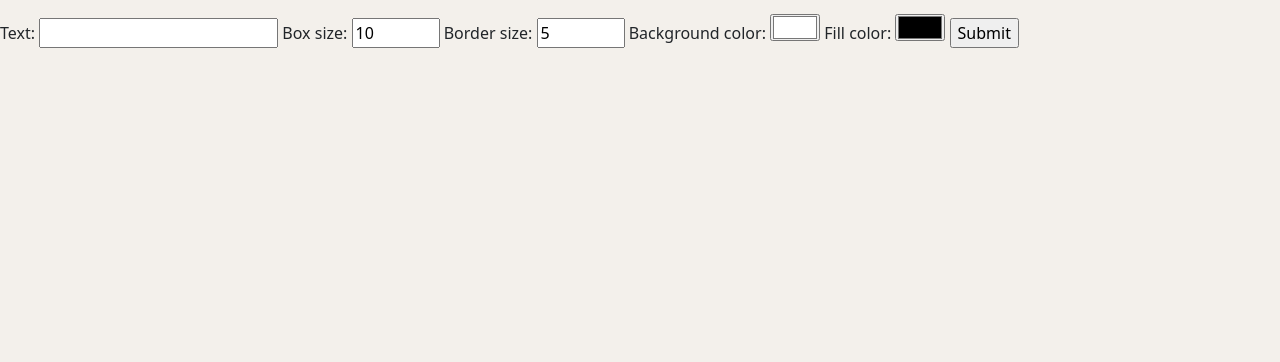
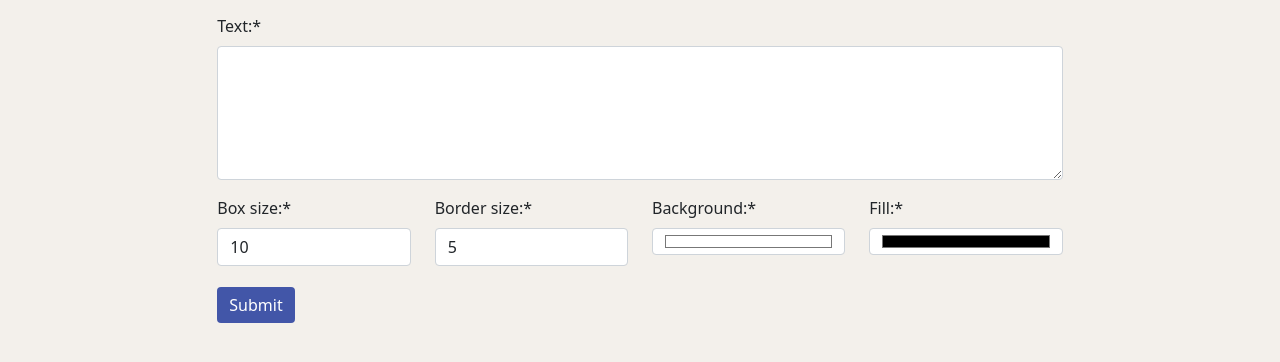
Before and after one commit to andrii-shchur/qr_generator, a Django app: page / in a window 1280 px wide. Shown: the part 56-418 px from the top of the page. Run offline with Django 4.2, Linux system fonts and the light colour scheme; some libraries are stand-ins or nearby versions.

Commit message:
added styled submit form on main page

```diff
--- a/backend/forms.py
+++ b/backend/forms.py
@@ -1,15 +1,16 @@
 from django import forms
 from django.contrib.auth.forms import UserCreationForm, AuthenticationForm
 from django.contrib.auth.models import User
+from crispy_forms.helper import FormHelper
 
 
 class SubmitForm(forms.Form):
-    text = forms.CharField(label='Text:', max_length=2048)
+    text = forms.CharField(label='Text:', widget=forms.Textarea(attrs={'rows': 5, 'cols': 20, 'data-length': 2048}))
     box_size = forms.IntegerField(label='Box size:', min_value=1, max_value=50, initial=10)
     border = forms.IntegerField(label='Border size:', min_value=0, max_value=10, initial=5)
-    back_color = forms.CharField(label='Background color:', widget=forms.TextInput(attrs={'type': 'color'}),
+    back_color = forms.CharField(label='Background:', widget=forms.TextInput(attrs={'type': 'color'}),
                                  initial="#ffffff")
-    fill_color = forms.CharField(label='Fill color:', widget=forms.TextInput(attrs={'type': 'color'}),
+    fill_color = forms.CharField(label='Fill:', widget=forms.TextInput(attrs={'type': 'color'}),
                                  initial="#000000")
 
 
--- /dev/null
+++ b/backend/static/css/index.css
@@ -0,0 +1,3 @@
+#submitButton {
+    margin-top: 5px !important;
+}
--- a/backend/templates/backend/base.html
+++ b/backend/templates/backend/base.html
@@ -5,6 +5,7 @@
     <meta name="viewport" content="width=device-width, initial-scale=1">
     {% load static %}
     <link href="{% static 'css/base.css' %}" rel="stylesheet">
+    <link href={% static 'css/index.css' %} rel="stylesheet">
     <link href="https://cdn.jsdelivr.net/npm/bootstrap@5.1.3/dist/css/bootstrap.min.css" rel="stylesheet" integrity="sha384-1BmE4kWBq78iYhFldvKuhfTAU6auU8tT94WrHftjDbrCEXSU1oBoqyl2QvZ6jIW3" crossorigin="anonymous">
     <link href="https://cdn.jsdelivr.net/npm/bootstrap-icons@1.8.0/font/bootstrap-icons.css" rel="stylesheet">
     <script src="https://cdn.jsdelivr.net/npm/bootstrap@5.1.3/dist/js/bootstrap.bundle.min.js" integrity="sha384-ka7Sk0Gln4gmtz2MlQnikT1wXgYsOg+OMhuP+IlRH9sENBO0LRn5q+8nbTov4+1p" crossorigin="anonymous"></script>
@@ -12,7 +13,7 @@
 </head>
 <body>
 <header>
-    <nav class="navbar navbar-expand-sm navbar-dark fixed-top" style="background-color: #4256a8;">
+    <nav class="navbar navbar-expand-lg navbar-dark fixed-top" style="background-color: #4256a8;">
         <a class="navbar-brand" href="../">
             <span id="firstLogoPart">QR</span><span id="secLogoPart">Generator</span>
         </a>
--- a/backend/templates/backend/index.html
+++ b/backend/templates/backend/index.html
@@ -1,9 +1,36 @@
 {% extends 'backend/base.html' %}
+{% load crispy_forms_filters %}
 
 {% block content %}
-    <form action="submit/" method="post">
+    <form action="submit/" method="post" id="submitForm">
         {% csrf_token %}
-        {{ form }}
-        <input type="submit" value="Submit">
+        <div class="row">
+            <div class="col-lg-8 offset-lg-2 col-10 offset-1">
+                <div class="row">
+                    <div class="col">
+                        {{ form.text|as_crispy_field }}
+                    </div>
+                </div>
+                <div class="row">
+                    <div class="col-md-3">
+                        {{ form.box_size|as_crispy_field }}
+                    </div>
+                    <div class="col-md-3">
+                        {{ form.border|as_crispy_field }}
+                    </div>
+                    <div class="col-md-3">
+                        {{ form.back_color|as_crispy_field }}
+                    </div>
+                    <div class="col-md-3">
+                        {{ form.fill_color|as_crispy_field }}
+                    </div>
+                </div>
+                <div class="row">
+                    <div class="col">
+                        <button id="submitButton" type="submit" class="btn btn-primary mb-2" style="background-color: #4256a8; border: none;">Submit</button>
+                    </div>
+                </div>
+            </div>
+        </div>
     </form>
 {% endblock %}
```
Also changed, not shown: qr_generator/settings.py (+6 -2 lines).
